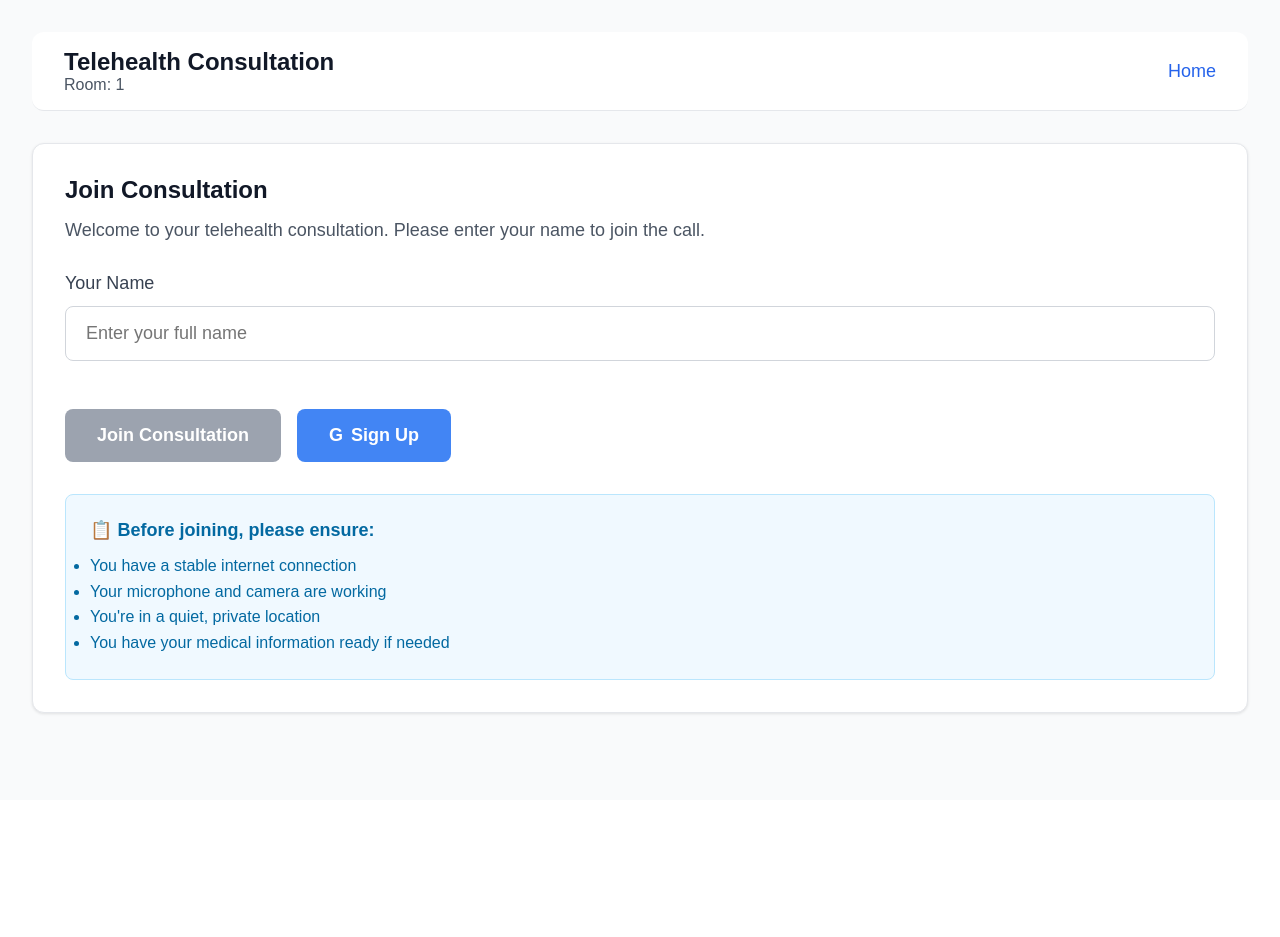
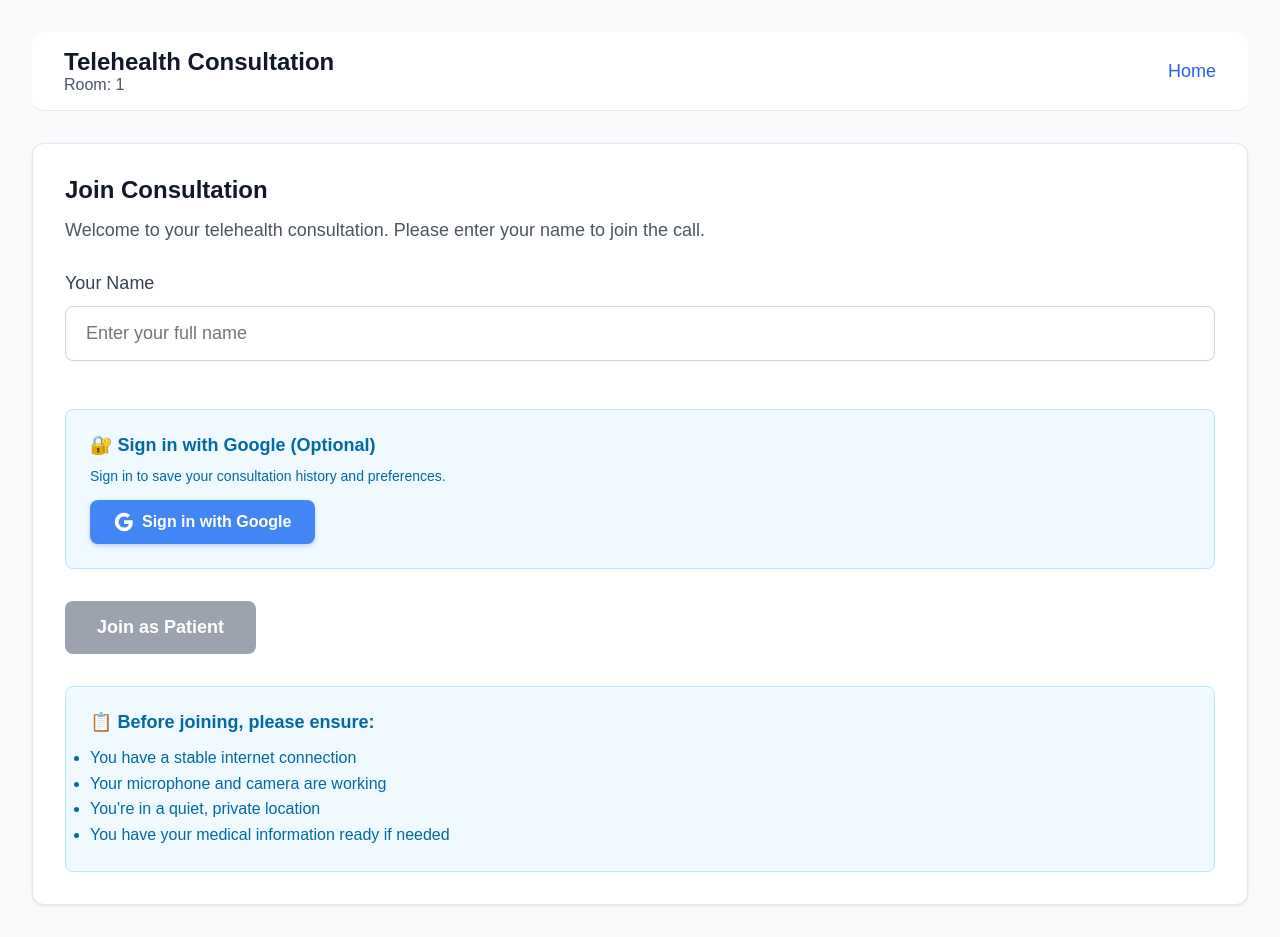
Before and after one commit to Garrette27/Livekit, a Next.js app: page /room/1/patient in a window 1280 px wide. Before the commit the page ends 800 px from the top, so only its background shows below. Built offline with nearby package versions, Linux system fonts and the light colour scheme; no server answers.

Commit message:
fix(patient-view): add 'Join as Patient' button, improve Google sign-in, and enhance UX with better auth handling

```diff
--- a/app/room/[room]/patient/page.tsx
+++ b/app/room/[room]/patient/page.tsx
@@ -4,7 +4,7 @@ import { useEffect, useState } from 'react';
 import { LiveKitRoom } from '@livekit/components-react';
 import Link from 'next/link';
 import { auth, provider } from '@/lib/firebase';
-import { signInWithPopup, onAuthStateChanged, User } from 'firebase/auth';
+import { signInWithPopup, onAuthStateChanged, User, signOut } from 'firebase/auth';
 
 // Client component for the patient room functionality
 function PatientRoomClient({ roomName }: { roomName: string }) {
@@ -21,6 +21,7 @@ function PatientRoomClient({ roomName }: { roomName: string }) {
       return onAuthStateChanged(auth, (user) => {
         setUser(user);
         setIsAuthenticated(!!user);
+        console.log('Auth state changed:', user ? 'User signed in' : 'User signed out');
       });
     }
   }, []);
@@ -47,10 +48,16 @@ function PatientRoomClient({ roomName }: { roomName: string }) {
   const handleGoogleSignIn = async () => {
     try {
       if (auth && provider) {
-        await signInWithPopup(auth, provider);
+        console.log('Attempting Google sign-in...');
+        const result = await signInWithPopup(auth, provider);
+        console.log('Google sign-in successful:', result.user.displayName);
+      } else {
+        console.error('Firebase auth or provider not initialized');
+        alert('Authentication service not available. Please refresh the page.');
       }
     } catch (error) {
       console.error('Google sign-in error:', error);
+      alert('Sign-in failed. Please try again.');
     }
   };
 
@@ -183,6 +190,79 @@ function PatientRoomClient({ roomName }: { roomName: string }) {
               </div>
             )}
 
+            {/* Authentication Section */}
+            {!isAuthenticated ? (
+              <div style={{
+                marginBottom: '2rem',
+                padding: '1.5rem',
+                backgroundColor: '#F0F9FF',
+                borderRadius: '0.5rem',
+                border: '1px solid #BAE6FD'
+              }}>
+                <h3 style={{ fontSize: '1.125rem', fontWeight: '600', color: '#0369A1', marginBottom: '0.75rem' }}>
+                  🔐 Sign in with Google (Optional)
+                </h3>
+                <p style={{ color: '#0369A1', marginBottom: '1rem', fontSize: '0.875rem' }}>
+                  Sign in to save your consultation history and preferences.
+                </p>
+                <button
+                  onClick={handleGoogleSignIn}
+                  style={{
+                    backgroundColor: '#4285F4',
+                    color: 'white',
+                    padding: '0.75rem 1.5rem',
+                    borderRadius: '0.5rem',
+                    fontWeight: '600',
+                    fontSize: '1rem',
+                    border: 'none',
+                    cursor: 'pointer',
+                    display: 'flex',
+                    alignItems: 'center',
+                    gap: '0.5rem',
+                    boxShadow: '0 2px 4px rgba(66, 133, 244, 0.3)'
+                  }}
+                >
+                  <svg width="20" height="20" viewBox="0 0 24 24" style={{ fill: 'currentColor' }}>
+                    <path d="M22.56 12.25c0-.78-.07-1.53-.2-2.25H12v4.26h5.92c-.26 1.37-1.04 2.53-2.21 3.31v2.77h3.57c2.08-1.92 3.28-4.74 3.28-8.09z"/>
+                    <path d="M12 23c2.97 0 5.46-.98 7.28-2.66l-3.57-2.77c-.98.66-2.23 1.06-3.71 1.06-2.86 0-5.29-1.93-6.16-4.53H2.18v2.84C3.99 20.53 7.7 23 12 23z"/>
+                    <path d="M5.84 14.09c-.22-.66-.35-1.36-.35-2.09s.13-1.43.35-2.09V7.07H2.18C1.43 8.55 1 10.22 1 12s.43 3.45 1.18 4.93l2.85-2.22.81-.62z"/>
+                    <path d="M12 5.38c1.62 0 3.06.56 4.21 1.64l3.15-3.15C17.45 2.09 14.97 1 12 1 7.7 1 3.99 3.47 2.18 7.07l3.66 2.84c.87-2.6 3.3-4.53 6.16-4.53z"/>
+                  </svg>
+                  Sign in with Google
+                </button>
+              </div>
+            ) : (
+              <div style={{
+                marginBottom: '2rem',
+                padding: '1.5rem',
+                backgroundColor: '#F0FDF4',
+                borderRadius: '0.5rem',
+                border: '1px solid #BBF7D0'
+              }}>
+                <h3 style={{ fontSize: '1.125rem', fontWeight: '600', color: '#166534', marginBottom: '0.75rem' }}>
+                  ✅ Signed in as {user?.displayName || user?.email}
+                </h3>
+                <p style={{ color: '#166534', marginBottom: '1rem', fontSize: '0.875rem' }}>
+                  Your consultation history will be saved.
+                </p>
+                <button
+                  onClick={() => auth && signOut(auth)}
+                  style={{
+                    backgroundColor: '#DC2626',
+                    color: 'white',
+                    padding: '0.5rem 1rem',
+                    borderRadius: '0.375rem',
+                    fontWeight: '500',
+                    fontSize: '0.875rem',
+                    border: 'none',
+                    cursor: 'pointer'
+                  }}
+                >
+                  Sign Out
+                </button>
+              </div>
+            )}
+
             {/* Join Button */}
             <div style={{ display: 'flex', gap: '1rem', alignItems: 'center' }}>
               <button
@@ -199,29 +279,8 @@ function PatientRoomClient({ roomName }: { roomName: string }) {
                   cursor: isJoining || !patientName.trim() ? 'not-allowed' : 'pointer'
                 }}
               >
-                {isJoining ? 'Joining...' : 'Join Consultation'}
+                {isJoining ? 'Joining...' : 'Join as Patient'}
               </button>
-
-              {!isAuthenticated && (
-                <button
-                  onClick={handleGoogleSignIn}
-                  style={{
-                    backgroundColor: '#4285F4',
-                    color: 'white',
-                    padding: '1rem 2rem',
-                    borderRadius: '0.5rem',
-                    fontWeight: '600',
-                    fontSize: '1.125rem',
-                    border: 'none',
-                    cursor: 'pointer',
-                    display: 'flex',
-                    alignItems: 'center',
-                    gap: '0.5rem'
-                  }}
-                >
-                  <span>G</span> Sign Up
-                </button>
-              )}
             </div>
 
             {/* Instructions */}
@@ -453,6 +512,32 @@ function PatientRoomClient({ roomName }: { roomName: string }) {
               Leave Call
             </Link>
 
+            {/* Join as Patient Button */}
+            <button
+              onClick={() => {
+                // Clear current token and redirect to patient join page
+                localStorage.removeItem(`patientToken_${roomName}`);
+                localStorage.removeItem(`patientInCall_${roomName}`);
+                window.location.href = `/room/${roomName}/patient`;
+              }}
+              style={{
+                backgroundColor: '#059669',
+                color: 'white',
+                border: 'none',
+                borderRadius: '0.375rem',
+                padding: '0.5rem 0.75rem',
+                fontSize: '0.875rem',
+                fontWeight: '600',
+                cursor: 'pointer',
+                textDecoration: 'none',
+                display: 'inline-block',
+                textAlign: 'center',
+                marginTop: '0.5rem'
+              }}
+            >
+              Join as Patient
+            </button>
+
             {/* Join as Doctor Button */}
             <Link href={`/room/${roomName}`} style={{
               backgroundColor: '#2563eb',
```
Also changed, not shown: 1 other file (tests, documents, lock files or other folders).
